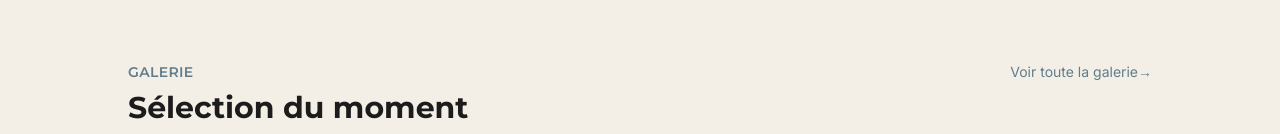
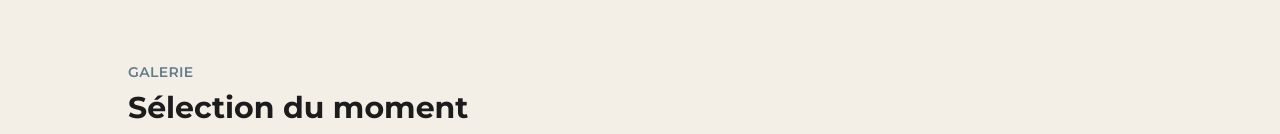
Before and after one commit to julienlisita/lumieredarcachon, a Next.js app: page / in a window 1280 px wide. Shown: the part 818-952 px from the top of the page. Built offline with nearby package versions, Linux system fonts and the light colour scheme; a web font is replaced by a local one.

Commit message:
refactor: simplify best-of gallery CTA

```diff
--- a/src/components/home/BestOfPhotosSection.tsx
+++ b/src/components/home/BestOfPhotosSection.tsx
@@ -55,14 +55,6 @@ export default function BestOfPhotosSection({ photos }: Props) {
               subtitleId={subtitleId}
               className="mb-0"
             />
-
-            {/* CTA desktop uniquement */}
-            <Link
-              href="/gallery"
-              className="hidden sm:inline-flex font-ui text-sm text-[color:var(--color-link)] hover:text-[color:var(--color-link-hover)] transition-colors"
-            >
-              Voir toute la galerie <span aria-hidden>→</span>
-            </Link>
           </div>
 
           {/* Grid premium */}
@@ -99,11 +91,10 @@ export default function BestOfPhotosSection({ photos }: Props) {
             />
           </div>
 
-          {/* CTA mobile */}
+          {/* CTA  */}
           <ActionsStack
             align="left"
             items={[{ label: 'Voir toute la galerie', href: '/gallery', variant: 'primary' }]}
-            className="sm:hidden"
           />
         </div>
       </SectionWrapper>
```
